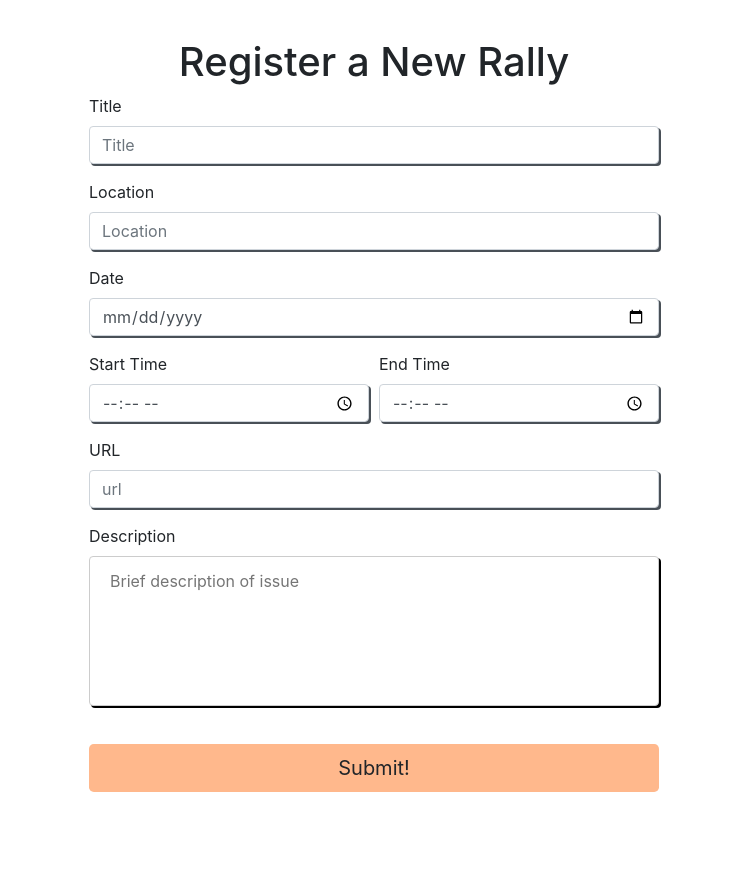
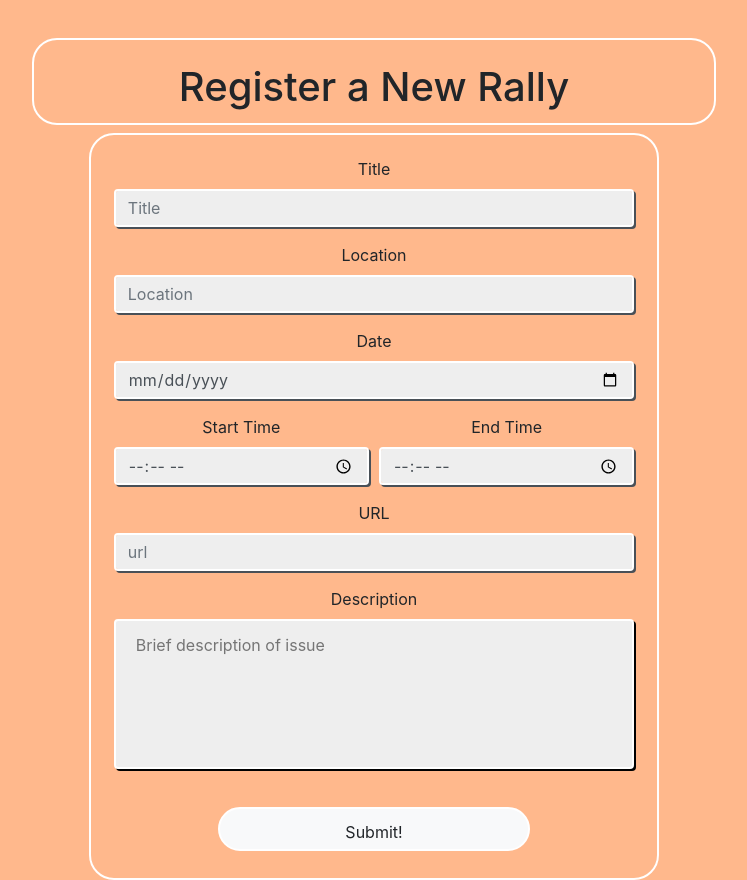
Before and after one commit to kareemassad/Empower, a Flask app: page /rally_form in a window 1280 px wide. Shown: the whole page, without its empty margins (266-1013 px from the left). Before the commit the page ends 792 px from the top, so only its background shows below. Run offline with Flask 2, Linux system fonts and the light colour scheme; parts of the project's set-up code (start-up, migrations or seed data) failed here and were passed over; some libraries are stand-ins or nearby versions.

Commit message:
finished rally form design its kinda cute

```diff
--- a/static/styles/newStyles.css
+++ b/static/styles/newStyles.css
@@ -1,6 +1,20 @@
+#title{
+    color: impact;
+}
 .newContainer {
     margin-top: 3%;
+
 }
+
+.superCombine {
+    padding: 2% 2% 1% 2%;
+    border-radius: 25px;
+    border: 2px solid white;
+    position: sticky;
+    width: 60%;
+    text-align: center;
+}
+
 
 textarea {
     width: 100%;
@@ -9,16 +23,24 @@ textarea {
     box-sizing: border-box;
     border: 1px solid #ccc;
     border-radius: 4px;
-    background-color: #fff;
+    background-color: #eee;
     font-size: 16px;
     resize: none;
     box-shadow: 2px 2px;
+    position: relative;
+    border: 2px solid white;
+}
+body{
+    background-color:  #ffb88c;
 }
 
-.form-control{
+.form-control {
     box-shadow: 2px 2px;
+    background-color: #eee;
+    border: 2px solid white;
 }
-.colorButton{
-    background-color:  #ffb88c;
 
+.colorButton {
+    background-color: white;
+    color: black;
 }
--- a/static/styles/styles.css
+++ b/static/styles/styles.css
@@ -153,15 +153,12 @@ input[type=submit]:hover {
         position: static;
         transform: rotate(0);
     }
-
 }
-
 .pac-container {
     background-color: #FFF;
     z-index: 20;
     position: fixed;
     display: inline-block;
-
 }
 
 .modal {
--- a/templates/rally_form.html
+++ b/templates/rally_form.html
@@ -13,16 +13,16 @@
 
 <body>
     <div class="container newContainer">
-        <div class="row justify-content-center newContainer">
-            <h1>Register a New Rally</h1>
+        <div class="row justify-content-center newContainer ">
+            <h1 id="title" class="superCombine">Register a New Rally</h1>
         </div>
 
         <div class="row d-flex justify-content-center">
 
-            <form action="/new_rally" method="POST" style="width:50%">
+            <form class="superCombine"action="/new_rally" method="POST" style="width:50%">
                 <div class="form-group">
                     <label for="title">Title</label>
-                    <input class="form-control" type="text" name="title" id="title" placeholder="Title" required>
+                    <input class="form-control" type="text" name="title" placeholder="Title" required>
                 </div>
                 <div class="form-group">
                     <label for="location">Location</label>
@@ -57,7 +57,7 @@
                         placeholder="Brief description of issue"></textarea>
                 </div>
                 <div class="form-group">
-                    <button class="btn btn-lg btn-block colorButton">Submit!</button>
+                    <button class="btn btn-light btn- superCombine">Submit!</button>
                 </div>
             </form>
         </div>
@@ -65,6 +65,7 @@
             <a href="/nearMe">Go Back</a>
         </div> -->
     </div>
+
     <script>
         function checkURL(abc) {
             var string = abc.value;
```
